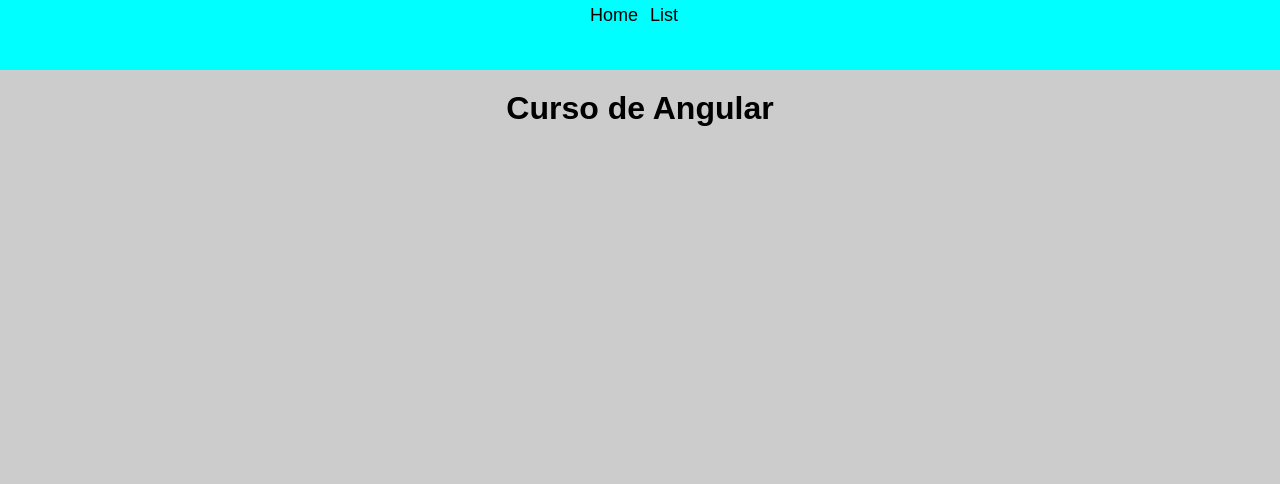
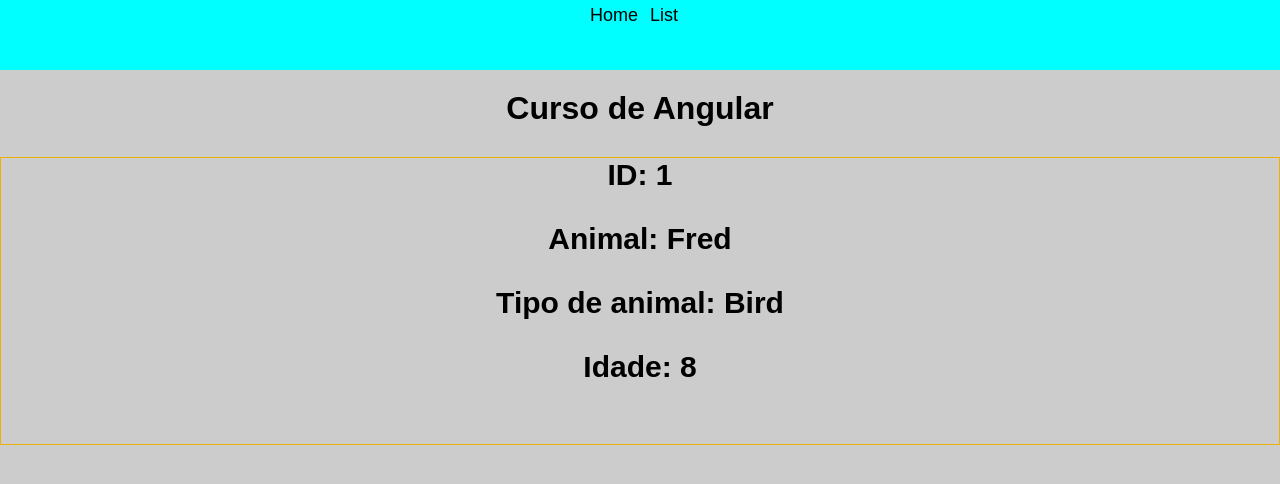
Before and after one commit to JonasWillian97/curso-angular, an Angular app: page /list/1 in a window 1280 px wide. Before the commit this address led to /. Shown: the top 484 px of the page. Built offline with nearby package versions, Linux system fonts and the light colour scheme; data requests are answered from the project's data file.

Commit message:
Selecionando dado individualmente

```diff
--- a/src/app/app-routing.module.ts
+++ b/src/app/app-routing.module.ts
@@ -2,10 +2,12 @@
 import { RouterModule, Routes } from '@angular/router';
 import { FirstComponentComponent } from './components/first-component/first-component.component';
 import { ListRenderComponent } from './components/list-render/list-render.component';
+import { ItemDetailComponent } from './components/item-detail/item-detail.component';
 
 const routes: Routes = [
   {path:'', component: FirstComponentComponent},
-  {path:'list', component: ListRenderComponent}
+  {path:'list', component: ListRenderComponent},
+  {path:'list/:id', component: ItemDetailComponent}
 ];
 
 @NgModule({
--- a/src/app/app.module.ts
+++ b/src/app/app.module.ts
@@ -15,6 +15,7 @@
 import { PipesComponent } from './components/pipes/pipes.component';
 import { TwoWayBindingComponent } from './components/two-way-binding/two-way-binding.component';
 import { FormsModule } from '@angular/forms';
+import { ItemDetailComponent } from './components/item-detail/item-detail.component';
 
 
 @NgModule({
@@ -30,6 +31,7 @@
     ListRenderComponent,
     PipesComponent,
     TwoWayBindingComponent,
+    ItemDetailComponent,
   ],
   imports: [
     BrowserModule,
--- /dev/null
+++ b/src/app/components/item-detail/item-detail.component.css
@@ -0,0 +1,5 @@
+h2{
+    text-align: center;
+    font-size: 30px;
+
+}
--- /dev/null
+++ b/src/app/components/item-detail/item-detail.component.html
@@ -0,0 +1,6 @@
+<div *ngIf="animal" class="class">
+    <h2>ID: {{animal.id}}</h2>
+    <h2>Animal: {{animal.name}}</h2>
+    <h2>Tipo de animal: {{animal.type}}</h2>
+    <h2>Idade: {{animal.age}}</h2>
+</div>
--- /dev/null
+++ b/src/app/components/item-detail/item-detail.component.ts
@@ -0,0 +1,24 @@
+import { Component } from '@angular/core';
+import { Animal } from 'src/app/model/Animal';
+import { ListService } from 'src/app/services/list.service';
+import { ActivatedRoute } from '@angular/router';
+
+
+@Component({
+  selector: 'app-item-detail',
+  templateUrl: './item-detail.component.html',
+  styleUrls: ['./item-detail.component.css']
+})
+export class ItemDetailComponent {
+
+  animal?: Animal;
+
+  constructor(private listService: ListService, private router: ActivatedRoute){
+    this.getAnimal();
+  }
+
+  getAnimal(){
+    const id = Number (this.router.snapshot.paramMap.get("id"));
+    this.listService.getItem(id).subscribe(retorno => this.animal = retorno);
+  }
+}
--- a/src/app/components/list-render/list-render.component.html
+++ b/src/app/components/list-render/list-render.component.html
@@ -2,7 +2,7 @@
     <h2>Renderização de lista NgFor</h2>
     <h3>Animais: </h3>
     <ul>
-        <li *ngFor="let animal of animals">Nome do animal: {{animal.name}} - Tipo de animal: {{animal.type}}
+        <li *ngFor="let animal of animals">Nome do animal: <a routerLink="/list/{{animal.id}}" >{{animal.name}} </a>- Tipo de animal: {{animal.type}}
             <button (click)="showAge(animal)">Ver idade</button>
             <button (click)="removeAnimal(animal)">Remover</button>
         </li>
--- a/src/app/model/Animal.ts
+++ b/src/app/model/Animal.ts
@@ -1,4 +1,5 @@
 export interface Animal {
+    id?: number;
     name: string;
     type: string;
     age: number;
--- a/src/app/services/list.service.ts
+++ b/src/app/services/list.service.ts
@@ -22,4 +22,8 @@
   getAll():Observable<Animal[]>{
     return this.http.get<Animal[]>(this.url);
   }
+
+  getItem(id: number): Observable<Animal>{
+    return this.http.get<Animal>(`${this.url}/${id}`);
+  }
 }
```
Also changed, not shown: 1 other file (tests, documents, lock files or other folders).
